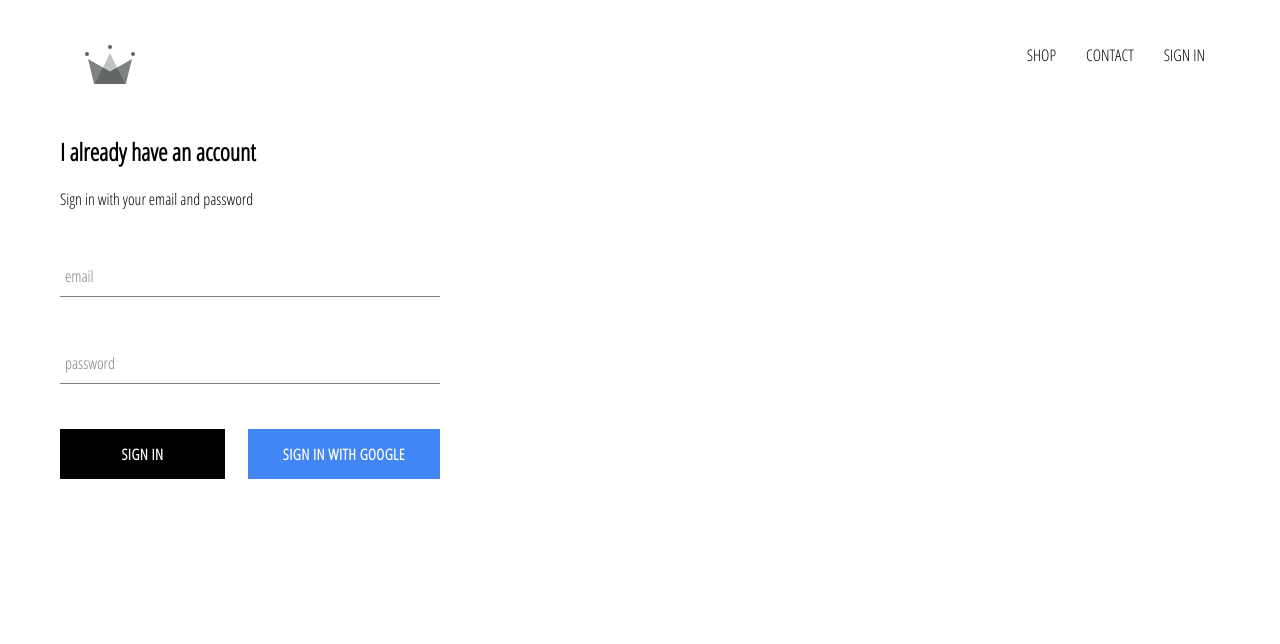
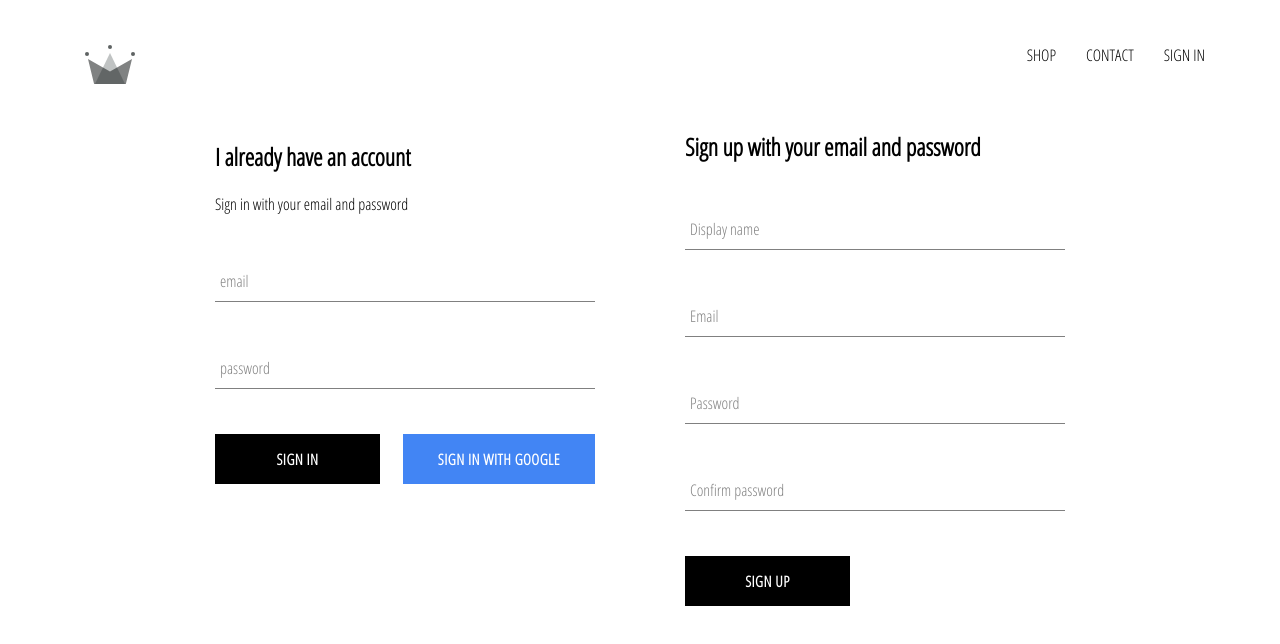
Before and after one commit to rasmus-j-eriksson/e-commerce-website, a React (Create React App) app: page /signin in a window 1280 px wide. Shown: the top 644 px of the page. Built offline with nearby package versions, Linux system fonts and the light colour scheme; no server answers.

Commit message:
added sign in and sign up functionality

```diff
--- a/src/App.js
+++ b/src/App.js
@@ -3,9 +3,9 @@
 import ShopPage from './pages/shop/shop.component';
 import Header from './components/header/header.component';
 import SignInAndSignUpPage from './pages/sign-in-and-sign-up/sign-in-and-sign-up.component';
-import { Route, Link, Switch } from 'react-router-dom';
+import { Route, Switch } from 'react-router-dom';
 import './App.css'
-import { auth } from './firebase/firebase.utils';
+import { auth, createUserProfileDocument } from './firebase/firebase.utils';
 
 class App extends React.Component {
 
@@ -20,9 +20,21 @@
   unsubscribeFromAuth = null;
 
   componentDidMount() {
-    this.unsubscribeFromAuth = auth.onAuthStateChanged(user => {
-      this.setState({currentUser: user});
-      console.log(user);
+    this.unsubscribeFromAuth = auth.onAuthStateChanged(async userAuth => {
+      if (userAuth) {
+        const userRef = await createUserProfileDocument(userAuth);
+
+        userRef.onSnapshot(snapShot => {
+          this.setState({
+            currentUser: {
+              id: snapShot.id,
+              ...snapShot.data()
+            }
+          });
+        });
+      }
+      this.setState({ currentUser: userAuth });
+
     });
   }
 
--- a/src/components/form-input/form-input.component.jsx
+++ b/src/components/form-input/form-input.component.jsx
@@ -1,20 +1,18 @@
 import React from 'react';
+
 import './form-input.styles.scss';
 
 const FormInput = ({ handleChange, label, ...otherProps }) => (
-    <div className="group">
-        <input className="form-input" onChange={handleChange} />
-        { label ? (
+    <div className='group'>
+        <input className='form-input' onChange={handleChange} {...otherProps} />
+        {label ? (
             <label
                 className={`${otherProps.value.length ? 'shrink' : ''
                     } form-input-label`}
             >
                 {label}
             </label>
-        )
-            : null}
-
+        ) : null}
     </div>
-)
-
+);
 export default FormInput;
--- a/src/components/header/header.component.jsx
+++ b/src/components/header/header.component.jsx
@@ -1,4 +1,4 @@
-import Reach from 'react';
+import React from 'react';
 import { Link } from 'react-router-dom';
 
 import { auth } from '../../firebase/firebase.utils';
--- a/src/pages/sign-in/sign-in.component.jsx
+++ b/src/components/sign-in/sign-in.component.jsx
@@ -1,10 +1,10 @@
 import React from 'react';
 
-import FormInput from '../../components/form-input/form-input.component'
+import FormInput from '../form-input/form-input.component'
 import './sign-in.styles.scss'
 
-import { signInWithGoogle } from '../../firebase/firebase.utils'
-import CustomButton from '../../components/custom-button/custom-button.component';
+import { auth, signInWithGoogle } from '../../firebase/firebase.utils'
+import CustomButton from '../custom-button/custom-button.component';
 
 class SignIn extends React.Component {
     constructor(props) {
@@ -16,9 +16,17 @@
         }
     }
 
-    handleSubmit = event => {
+    handleSubmit = async event => {
         event.preventDefault();
-        this.setState({ email: "", password: "" });
+
+        const { email, password } = this.state;
+
+        try {
+            await auth.signInWithEmailAndPassword(email, password);
+            this.setState({ email: '', password: '' });
+        } catch (error) {
+            console.log(error);
+        }
     }
 
     handleChange = event => {
@@ -34,6 +42,7 @@
                 <span>Sign in with your email and password</span>
 
                 <form onSubmit={this.handleSubmit}>
+
                     <FormInput
                         name='email'
                         type='email'
@@ -41,7 +50,6 @@
                         handleChange={this.handleChange}
                         label="email"
                         required
-
                     />
 
                     <FormInput
@@ -52,15 +60,16 @@
                         label="password"
                         required
                     />
+
                     <div className='buttons'>
                         <CustomButton type='submit' > Sign in </CustomButton>
-                        <CustomButton onClick={signInWithGoogle} isGoogleSignIn> Sign in with Google </CustomButton>
+                        <CustomButton type='button' onClick={signInWithGoogle} isGoogleSignIn> Sign in with Google </CustomButton>
                     </div>
+
                 </form>
             </div>
         )
     }
-
 }
 
 export default SignIn;
--- /dev/null
+++ b/src/components/sign-up/sign-up.components.jsx
@@ -0,0 +1,105 @@
+import React from 'react';
+
+import FormInput from '../form-input/form-input.component';
+import CustomButton from '../custom-button/custom-button.component';
+
+import { auth, createUserProfileDocument } from '../../firebase/firebase.utils';
+
+import './sign-up.styles.scss';
+
+class SignUp extends React.Component {
+
+    constructor() {
+        super();
+
+        this.state = {
+            displayName: '',
+            email: '',
+            password: '',
+            confirmPassword: ''
+        }
+    }
+
+    handleSubmit = async event => {
+        event.preventDefault();
+
+        const {displayName, email, password, confirmPassword} = this.state;
+
+        if(password !== confirmPassword){
+            alert('Passwords does not match!');
+            return
+        }
+
+        try {
+            const {user} = await auth.createUserWithEmailAndPassword(email, password);
+            await createUserProfileDocument(user, {displayName});
+            this.setState({
+                displayName: '',
+                email: '',
+                password: '',
+                confirmPassword: ''
+            });
+        } catch (error) {
+            console.error(error);
+        }
+    }
+
+    handleChange = event => {
+        const {name, value} = event.target;
+        this.setState({[name]: value});
+    }
+
+    render() {
+        const { displayName, email, password, confirmPassword } = this.state;
+        return (
+            <div className='sign-up'>
+                <h2 className='title'>
+                    <span>Sign up with your email and password</span>
+                    <form className='sign-up-form' onSubmit={this.handleSubmit}>
+
+                        <FormInput
+                            type='text'
+                            name='displayName'
+                            value={displayName}
+                            onChange={this.handleChange}
+                            label='Display name'
+                            required
+                        />
+
+                        <FormInput
+                            type='email'
+                            name='email'
+                            value={email}
+                            onChange={this.handleChange}
+                            label='Email'
+                            required
+                        />
+
+                        <FormInput
+                            type='password'
+                            name='password'
+                            value={password}
+                            onChange={this.handleChange}
+                            label='Password'
+                            required
+                        />
+
+                        <FormInput
+                            type='password'
+                            name='confirmPassword'
+                            value={confirmPassword}
+                            onChange={this.handleChange}
+                            label='Confirm password'
+                            required
+                        />
+
+                        <CustomButton type='submit'>SIGN UP</CustomButton>
+
+                    </form>
+                </h2>
+            </div>
+        )
+    }
+}
+
+export default SignUp;
--- /dev/null
+++ b/src/components/sign-up/sign-up.styles.scss
@@ -0,0 +1,9 @@
+.sign-up {
+    display: flex;
+    flex-direction: column;
+    width: 380px;
+
+    .title {
+      margin: 10px 0;
+    }
+  }
--- a/src/firebase/firebase.utils.js
+++ b/src/firebase/firebase.utils.js
@@ -12,13 +12,38 @@
     measurementId: "G-FZRB1N0ZZ1"
 };
 
+export const createUserProfileDocument = async (userAuth, additionalData) => {
+    if (!userAuth) return;
+
+    const userRef = firestore.doc(`users/${userAuth.uid}`);
+    const snapShot = await userRef.get();
+
+    if (!snapShot.exists) {
+        const { displayName, email } = userAuth;
+        const createdAt = new Date();
+
+        try {
+            await userRef.set({
+                displayName,
+                email,
+                createdAt,
+                ...additionalData
+            })
+        } catch (error) {
+            console.log('error creating user ', error.message);
+        }
+    }
+
+    return userRef;
+}
+
 firebase.initializeApp(config);
 
 export const auth = firebase.auth();
 export const firestore = firebase.firestore();
 
 const provider = new firebase.auth.GoogleAuthProvider();
-  provider.setCustomParameters({ prompt: 'select_account'});
+provider.setCustomParameters({ prompt: 'select_account' });
 export const signInWithGoogle = () => auth.signInWithPopup(provider);
 
 export default firebase;
--- a/src/pages/sign-in-and-sign-up/sign-in-and-sign-up.component.jsx
+++ b/src/pages/sign-in-and-sign-up/sign-in-and-sign-up.component.jsx
@@ -1,10 +1,12 @@
 import React from 'react';
 import './sign-in-and-sign-up.styles.scss';
-import SignIn from '../sign-in/sign-in.component';
+import SignIn from '../../components/sign-in/sign-in.component';
+import SignUp from '../../components/sign-up/sign-up.components';
 
 const SignInAndSignUpPage = () => (
     <div className='sign-in-and-sign-up'>
         <SignIn />
+        <SignUp />
     </div>
 );
 
--- a/src/pages/sign-in-and-sign-up/sign-in-and-sign-up.styles.scss
+++ b/src/pages/sign-in-and-sign-up/sign-in-and-sign-up.styles.scss
@@ -0,0 +1,6 @@
+.sign-in-and-sign-up {
+    width: 850px;
+    display: flex;
+    justify-content: space-between;
+    margin: 30px auto;
+  }
```
Also changed, not shown: src/components/sign-in/sign-in.styles.scss (renamed from src/pages/sign-in/sign-in.styles.scss). Lines whose indentation alone changed are shown as unchanged.
